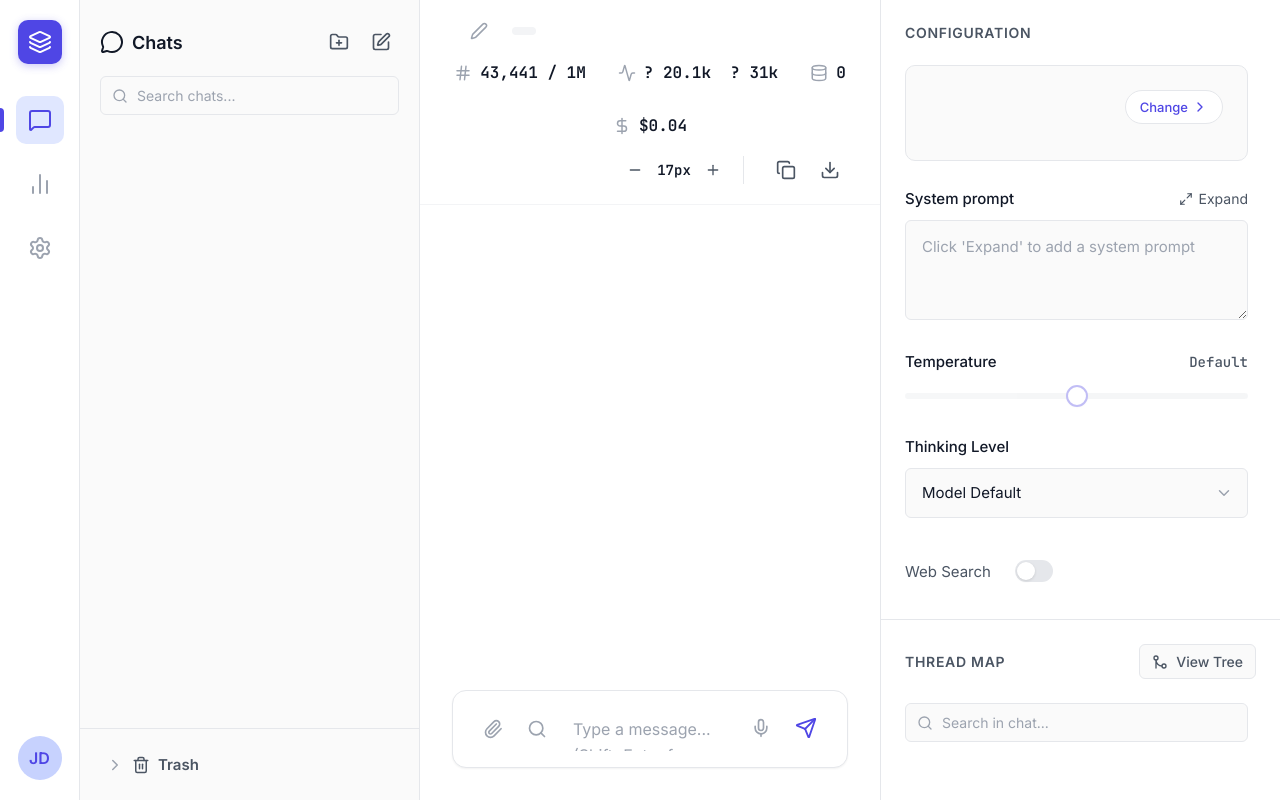
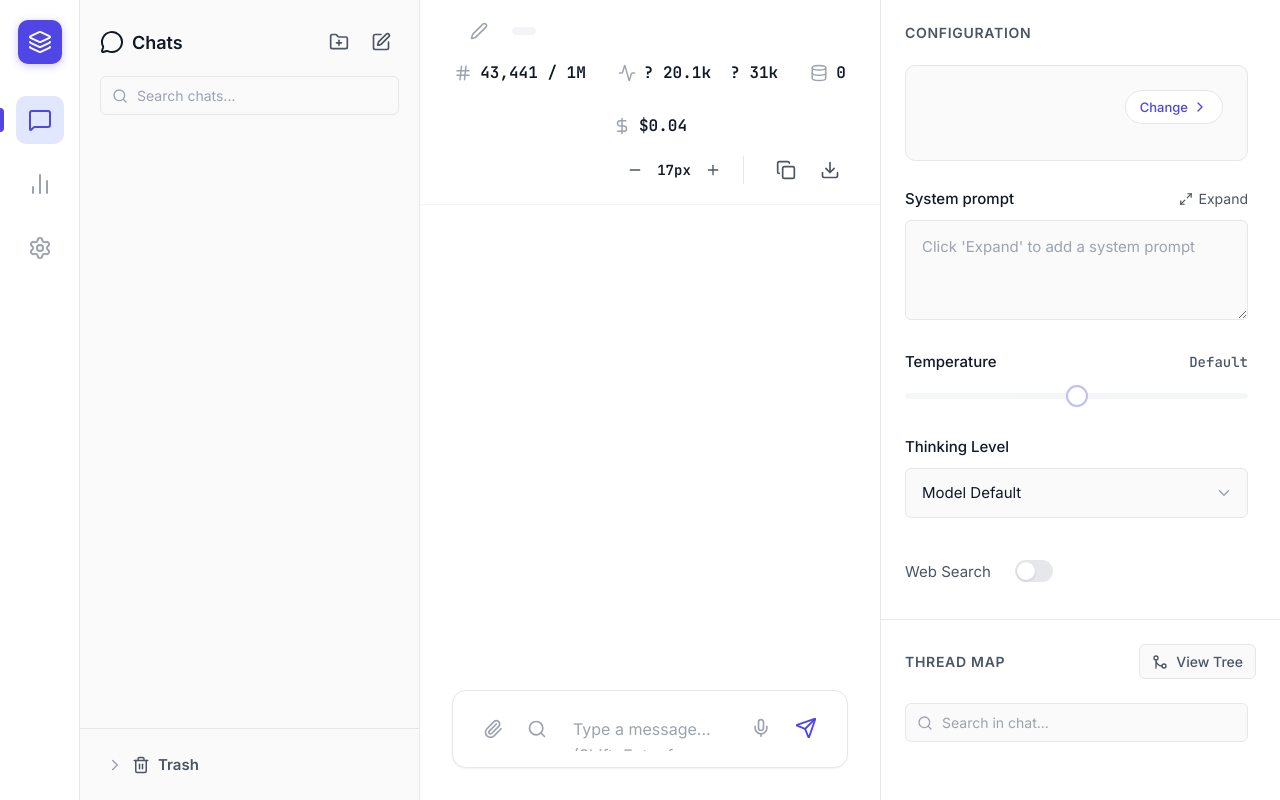
Before and after one commit to AmitTzah/ahkllm, a website with bundled scripts: page webui/index.html in a window 1280 px wide. Built offline with nearby package versions, Linux system fonts and the light colour scheme.

Commit message:
chore(ui): remove unused account avatar

```diff
--- a/webui/css/layout.css
+++ b/webui/css/layout.css
@@ -29,13 +29,6 @@
 }
 
 .icon-rail-spacer { flex: 1; }
-
-.nav-avatar {
-  width: 44px; height: 44px; border-radius: var(--radius-full); background: var(--border-focus);
-  color: var(--accent-primary); display: flex; align-items: center; justify-content: center;
-  font-weight: 600; font-size: 16px; cursor: pointer; border: 2px solid transparent; transition: border 0.2s;
-}
-.nav-avatar:hover { border-color: var(--accent-primary); }
 
 /* ============ Panels & Resizing ============ */
 .rail-left, .rail-right { background: var(--bg-main); display: flex; flex-direction: column; flex-shrink: 0; overflow: hidden; transition: width 0.1s linear;}
--- a/webui/index.html
+++ b/webui/index.html
@@ -35,7 +35,6 @@
     <button class="nav-icon" title="Dashboard" id="dashboard-icon"><i data-lucide="bar-chart-2"></i></button>
     <button class="nav-icon" title="Settings" id="settings-icon"><i data-lucide="settings"></i></button>
     <div class="icon-rail-spacer"></div>
-    <div class="nav-avatar" title="Account">JD</div>
   </div>
 
   <!-- LEFT: Chats -->
```
